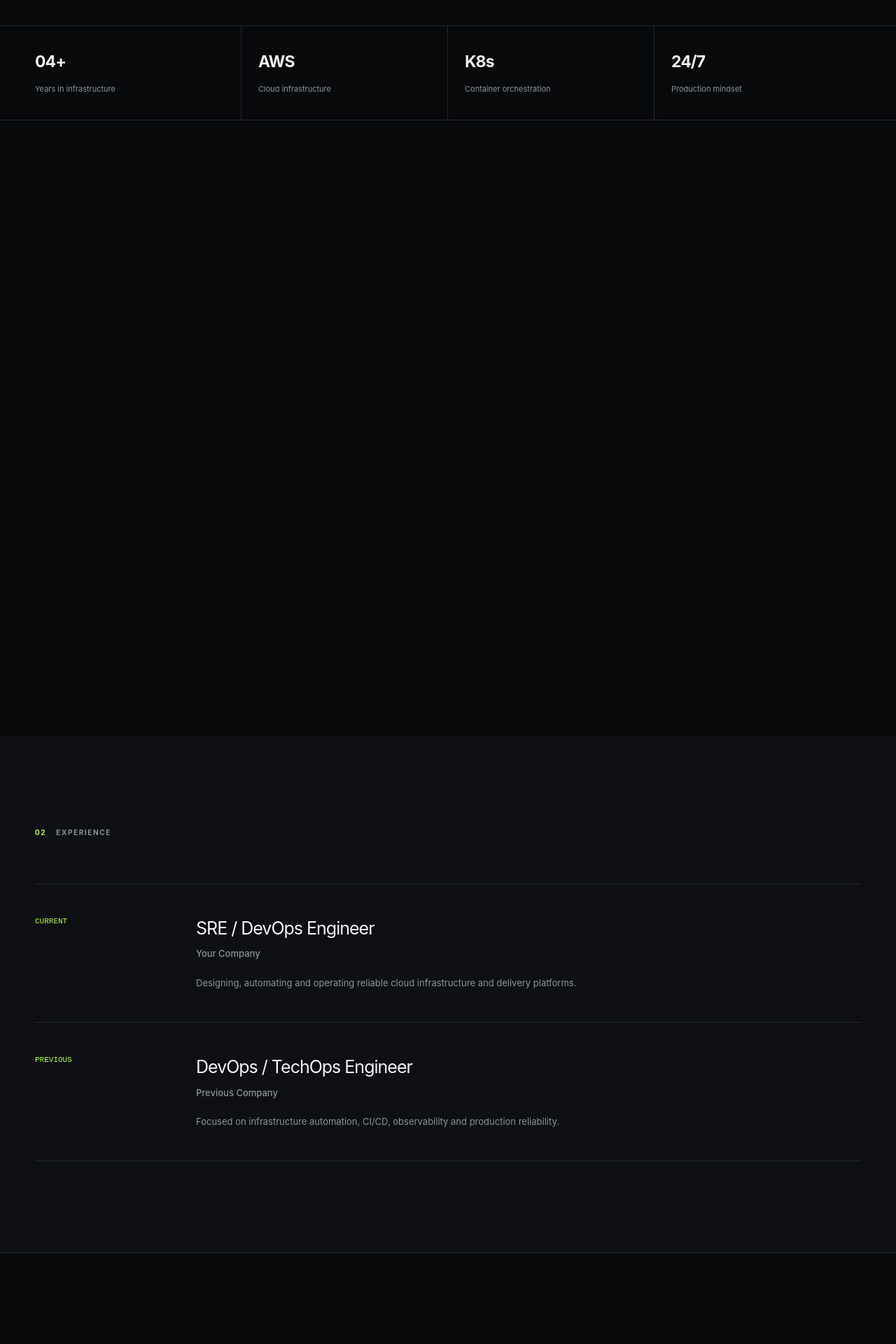
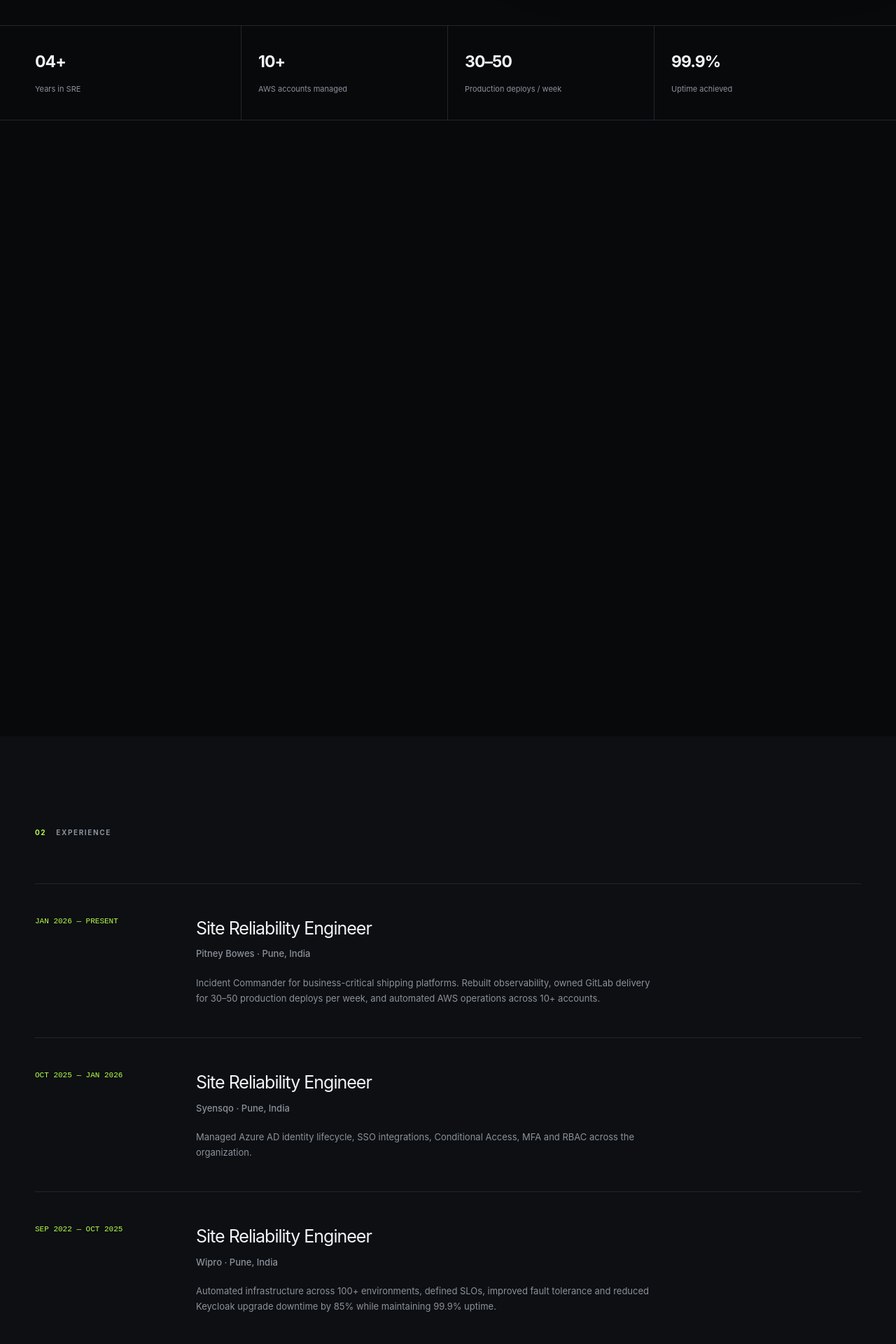
Before and after one commit to shivamyadav37/shivamops.space, a Next.js app: page / in a window 1280 px wide. Shown: the part 800-2720 px from the top of the page at 70% size. Built offline with nearby package versions, Linux system fonts and the light colour scheme.

Commit message:
details updated

```diff
--- a/app/globals.css
+++ b/app/globals.css
@@ -590,6 +590,53 @@ a {
   color: var(--accent);
 }
 
+.credentials-grid {
+  display: grid;
+  grid-template-columns: 1.2fr 0.8fr;
+  gap: 80px;
+  margin-top: 90px;
+  padding-top: 28px;
+  border-top: 1px solid var(--line);
+}
+
+.credentials-label {
+  color: var(--accent);
+  font-family: monospace;
+  font-size: 11px;
+  letter-spacing: 0.08em;
+}
+
+.credentials-list {
+  display: grid;
+  grid-template-columns: repeat(2, 1fr);
+  gap: 13px 30px;
+  margin: 28px 0 0;
+  padding: 0;
+  color: var(--muted);
+  font-size: 13px;
+  line-height: 1.5;
+  list-style: none;
+}
+
+.credentials-list li::before {
+  content: "+";
+  margin-right: 9px;
+  color: var(--accent);
+}
+
+.education-title {
+  margin: 28px 0 8px;
+  font-size: 18px;
+  font-weight: 700;
+}
+
+.education-detail {
+  margin: 0;
+  color: var(--muted);
+  font-size: 13px;
+  line-height: 1.7;
+}
+
 /* HOBBY */
 
 .hobby-heading {
@@ -809,6 +856,11 @@ footer {
     grid-template-columns: 1fr;
     gap: 0;
   }
+
+  .credentials-grid {
+    grid-template-columns: 1fr;
+    gap: 55px;
+  }
 }
 
 @media (max-width: 650px) {
@@ -854,6 +906,10 @@ footer {
     grid-template-columns: 1fr;
   }
 
+  .credentials-list {
+    grid-template-columns: 1fr;
+  }
+
 
   .experience-item {
     grid-template-columns: 1fr;
--- a/app/layout.tsx
+++ b/app/layout.tsx
@@ -4,7 +4,7 @@ import "./globals.css";
 export const metadata: Metadata = {
   title: "Shivam Yadav — SRE · DevOps · TechOps",
   description:
-    "Shivam Yadav — Site Reliability Engineer, DevOps and TechOps engineer focused on reliable systems, cloud infrastructure and automation.",
+    "Shivam Yadav — Site Reliability Engineer with 4 years of experience in Kubernetes, AWS, Terraform, CI/CD, observability and incident management.",
   keywords: [
     "Shivam Yadav",
     "SRE",
@@ -14,13 +14,16 @@ export const metadata: Metadata = {
     "AWS",
     "Kubernetes",
     "Terraform",
+    "Prometheus",
+    "Grafana",
+    "Incident Management",
   ],
   authors: [{ name: "Shivam Yadav" }],
   metadataBase: new URL("https://shivamops.space"),
   openGraph: {
     title: "Shivam Yadav — SRE · DevOps · TechOps",
     description:
-      "Building, automating and operating reliable systems.",
+      "Building, automating and operating highly available cloud-native systems.",
     url: "https://shivamops.space",
     siteName: "Shivam Yadav",
     type: "website",
--- a/app/page.tsx
+++ b/app/page.tsx
@@ -4,51 +4,78 @@ import { useEffect, useState } from "react";
 
 const experience = [
   {
-    period: "CURRENT",
-    role: "SRE / DevOps Engineer",
-    company: "Your Company",
+    period: "JAN 2026 — PRESENT",
+    role: "Site Reliability Engineer",
+    company: "Pitney Bowes · Pune, India",
     description:
-      "Designing, automating and operating reliable cloud infrastructure and delivery platforms.",
+      "Incident Commander for business-critical shipping platforms. Rebuilt observability, owned GitLab delivery for 30–50 production deploys per week, and automated AWS operations across 10+ accounts.",
   },
   {
-    period: "PREVIOUS",
-    role: "DevOps / TechOps Engineer",
-    company: "Previous Company",
+    period: "OCT 2025 — JAN 2026",
+    role: "Site Reliability Engineer",
+    company: "Syensqo · Pune, India",
     description:
-      "Focused on infrastructure automation, CI/CD, observability and production reliability.",
+      "Managed Azure AD identity lifecycle, SSO integrations, Conditional Access, MFA and RBAC across the organization.",
+  },
+  {
+    period: "SEP 2022 — OCT 2025",
+    role: "Site Reliability Engineer",
+    company: "Wipro · Pune, India",
+    description:
+      "Automated infrastructure across 100+ environments, defined SLOs, improved fault tolerance and reduced Keycloak upgrade downtime by 85% while maintaining 99.9% uptime.",
+  },
+  {
+    period: "APR 2022 — JUN 2022",
+    role: "Trainee",
+    company: "Wipro · Gurgaon, India",
+    description:
+      "Deployed a Spring Boot and Angular application on AWS using VPC, CloudWatch, Lambda, S3, SQS, DynamoDB and IAM services.",
   },
 ];
 
 const stack = [
   "AWS",
+  "Azure",
   "Kubernetes",
+  "Docker",
+  "Rancher",
+  "Helm",
+  "Longhorn",
   "Terraform",
+  "Ansible",
+  "GitLab CI/CD",
   "ArgoCD",
+  "Jenkins",
   "Prometheus",
   "Grafana",
-  "Docker",
-  "Linux",
+  "Loki",
+  "Sumo Logic",
+  "Site24x7",
   "GitHub Actions",
   "Python",
+  "Bash",
   "Git",
-  "CI/CD",
+  "Keycloak",
+  "Entra ID",
+  "PostgreSQL",
+  "MongoDB",
 ];
 
 const focus = [
   {
     number: "01",
     title: "Reliability",
-    text: "Designing systems around availability, resilience, observability and operational excellence.",
+    text: "Improving SLO compliance, fault tolerance and operational readiness for production systems.",
   },
   {
     number: "02",
     title: "Automation",
-    text: "Replacing repetitive operational work with infrastructure-as-code and automated delivery.",
+    text: "Replacing manual work with Terraform, Python, CI/CD automation and repeatable runbooks.",
   },
   {
     number: "03",
     title: "Observability",
-    text: "Making systems measurable through metrics, dashboards, alerting and actionable signals.",
+    text: "Turning metrics, logs and alerts into actionable signals that reduce detection and recovery time.",
   },
 ];
 
@@ -73,6 +100,16 @@ const hobbies = [
     title: "3D printing",
     text: "Turning digital designs into physical objects and iterating until the idea fits in your hands.",
   },
+];
+
+const certifications = [
+  "Certified Kubernetes Administrator",
+  "AWS Certified Security — Specialty",
+  "AWS Certified Developer — Associate",
+  "AWS Certified Solutions Architect — Associate",
+  "AWS Certified Cloud Practitioner",
+  "GCP Associate Cloud Engineer",
+  "GitHub Foundations Certified",
 ];
 
 const navItems = [
@@ -177,7 +214,7 @@ export default function Home() {
           <div className="hero-content">
             <div className="eyebrow">
               <span className="status-dot" />
-              AVAILABLE FOR GREAT ENGINEERING PROBLEMS
+              SITE RELIABILITY ENGINEER · PUNE, INDIA
             </div>
 
             <h1>
@@ -191,9 +228,9 @@ export default function Home() {
             </p>
 
             <p className="hero-description">
-              I build, automate and operate reliable systems.
+              I build, automate and operate highly available cloud-native systems.
               <br />
-              Infrastructure, delivery and everything between code and production.
+              Kubernetes, AWS, observability and everything between code and production.
             </p>
 
             <div className="hero-actions">
@@ -232,7 +269,7 @@ export default function Home() {
                 <span className="terminal-muted">$</span> cat role.txt
               </p>
               <p className="terminal-output">
-                Site Reliability Engineer
+                SRE · 4 years in production
               </p>
 
               <p>
@@ -273,19 +310,19 @@ export default function Home() {
         <div className="container stats">
           <div>
             <strong>04+</strong>
-            <span>Years in infrastructure</span>
+            <span>Years in SRE</span>
           </div>
           <div>
-            <strong>AWS</strong>
-            <span>Cloud infrastructure</span>
+            <strong>10+</strong>
+            <span>AWS accounts managed</span>
           </div>
           <div>
-            <strong>K8s</strong>
-            <span>Container orchestration</span>
+            <strong>30–50</strong>
+            <span>Production deploys / week</span>
           </div>
           <div>
-            <strong>24/7</strong>
-            <span>Production mindset</span>
+            <strong>99.9%</strong>
+            <span>Uptime achieved</span>
           </div>
         </div>
       </section>
@@ -304,14 +341,15 @@ export default function Home() {
             </h2>
 
             <p>
-              I work at the intersection of software engineering,
-              infrastructure and operations — building systems that are
-              easier to deploy, observe, scale and recover.
+              I am a Site Reliability Engineer with four years of hands-on
+              experience designing, automating and maintaining highly
+              available, scalable and secure cloud-native systems.
             </p>
 
             <p>
-              My work revolves around cloud infrastructure, Kubernetes,
-              infrastructure-as-code, continuous delivery and observability.
+              My work spans Kubernetes, Terraform, AWS, CI/CD, observability
+              and incident management, with a focus on reducing downtime and
+              operational overhead.
             </p>
 
             <div className="focus-grid">
@@ -368,7 +406,7 @@ export default function Home() {
 
             <p>
               The best infrastructure is predictable, observable and
-              automated enough that humans can focus on the problems that
+              automated enough that teams can focus on the problems that
               actually matter.
             </p>
           </div>
@@ -376,37 +414,37 @@ export default function Home() {
           <div className="work-grid">
             <div className="work-card">
               <span>01</span>
-              <h3>Cloud Infrastructure</h3>
+              <h3>Continental · Kubernetes Platform</h3>
               <p>
-                Highly available AWS infrastructure designed for resilience,
-                scalability and operational simplicity.
+                Rancher-managed Kubernetes clusters, Helm deployments,
+                Longhorn storage, MinIO, Prometheus, Grafana and Loki.
               </p>
             </div>
 
             <div className="work-card">
               <span>02</span>
-              <h3>Platform Engineering</h3>
+              <h3>Incident Command</h3>
               <p>
-                Kubernetes platforms, deployment workflows and tooling that
-                make shipping software easier for engineering teams.
+                Leading cross-team response for production outages, from
+                detection and stakeholder communication through postmortems.
               </p>
             </div>
 
             <div className="work-card">
               <span>03</span>
-              <h3>Observability</h3>
+              <h3>Observability Strategy</h3>
               <p>
-                Metrics, dashboards, alerting and operational signals that
-                turn production behaviour into actionable information.
+                Cut MTTD by 35% and alert noise by 40% across Grafana,
+                Site24x7 and Sumo Logic while reducing observability spend.
               </p>
             </div>
 
             <div className="work-card">
               <span>04</span>
-              <h3>Infrastructure Automation</h3>
+              <h3>Shop For Home · AWS</h3>
               <p>
-                Terraform, GitOps and CI/CD pipelines that turn infrastructure
-                changes into repeatable, reviewable workflows.
+                Responsive Angular frontend and Spring Boot backend deployed
+                securely in an AWS VPC with PostgreSQL.
               </p>
             </div>
           </div>
@@ -433,6 +471,22 @@ export default function Home() {
             {stack.map((item) => (
               <span key={item}>{item}</span>
             ))}
+          </div>
+
+          <div className="credentials-grid">
+            <div>
+              <span className="credentials-label">CERTIFICATIONS</span>
+              <ul className="credentials-list">
+                {certifications.map((certification) => (
+                  <li key={certification}>{certification}</li>
+                ))}
+              </ul>
+            </div>
+            <div>
+              <span className="credentials-label">EDUCATION</span>
+              <p className="education-title">Bachelor of Technology</p>
+              <p className="education-detail">GLA University, Uttar Pradesh · 2018 — 2022</p>
+            </div>
           </div>
         </div>
       </section>
@@ -517,6 +571,10 @@ export default function Home() {
           </p>
 
           <div className="contact-links">
+            <a href="tel:+917318083485">
+              +91 73180 83485 ↗
+            </a>
+
             <a
               href="https://github.com/shivamyadav37"
               target="_blank"
@@ -525,8 +583,16 @@ export default function Home() {
               GitHub ↗
             </a>
 
-            <a href="mailto:hello@shivamops.space">
+            <a href="mailto:shivamy7318@gmail.com">
               Email ↗
+            </a>
+
+            <a
+              href="https://www.linkedin.com/in/shivamyadav37"
+              target="_blank"
+              rel="noreferrer"
+            >
+              LinkedIn ↗
             </a>
           </div>
         </div>
```
